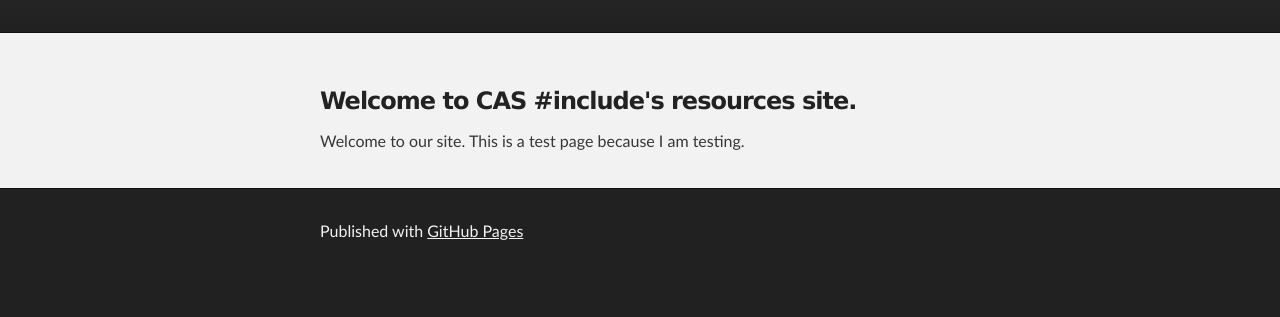
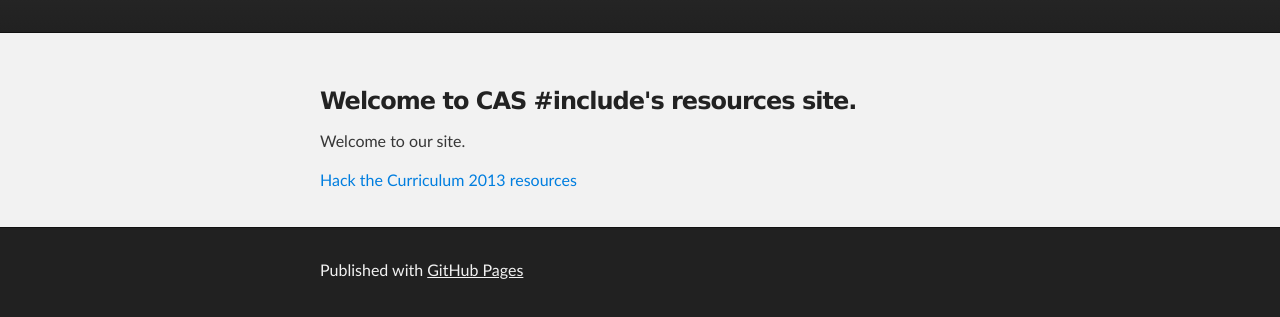
Before and after one commit to casinclude/casinclude.github.io, a plain HTML site: page index.html in a window 1280 px wide. Shown: the part 177-494 px from the top of the page. Drawn offline with Linux system fonts and the light colour scheme.

Commit message:
Added HTC 2013 resources

```diff
--- a/index.html
+++ b/index.html
@@ -30,7 +30,8 @@
         <h3>
 <a id="welcome-to-github-pages" class="anchor" href="#welcome-to-github-pages" aria-hidden="true"><span aria-hidden="true" class="octicon octicon-link"></span></a>Welcome to CAS #include's resources site.</h3>
 
-<p>Welcome to our site. This is a test page because I am testing. </p>
+<p>Welcome to our site. </p>
+        <p><a href="https://casinclude.github.io/hack-the-curric-2013/">Hack the Curriculum 2013 resources</a></p>
 
 
       </section>
```
